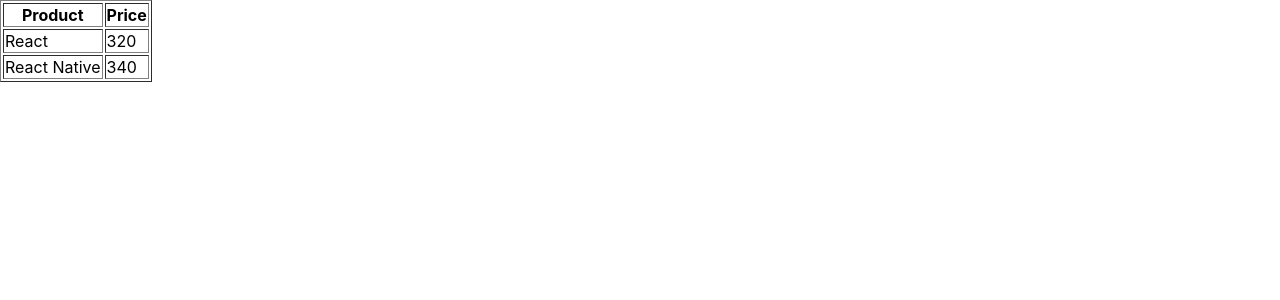
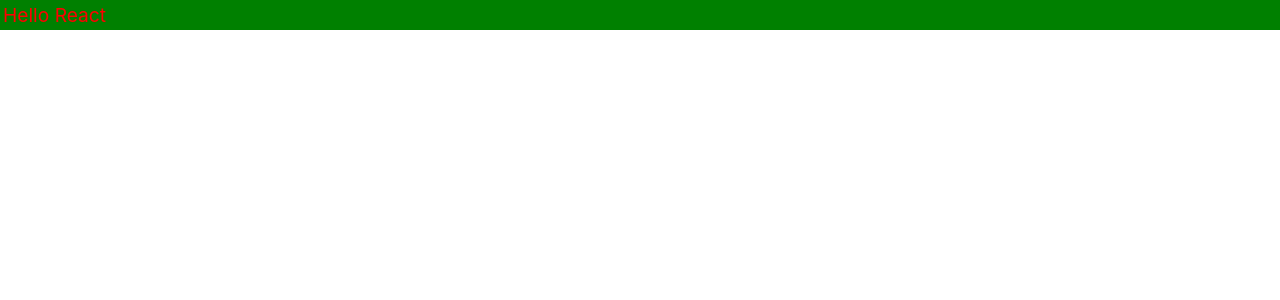
Before and after one commit to Kane028632/app1, a React (Create React App) app: page / in a window 1280 px wide. Shown: the top 300 px of the page. Built offline with nearby package versions, Linux system fonts and the light colour scheme.

Commit message:
Update App.js add css

```diff
--- a/src/App.js
+++ b/src/App.js
@@ -2,20 +2,15 @@
 import './App.css';
 
 function App() {
-  return (
+  const divStyle = {
+    color: 'red',
+    backgroundColor: 'green',
+    fontSize: 'larger',
+    padding: '3px',
+  }
+  return <div style={divStyle}>Hello React</div>
 
-  <table border="1">
 
-  <th>Product</th>   <th>Price</th>
-  <tr><td>React</td> <td>320</td>
-  </tr>
-
-  <tr><td>React Native</td> <td>340</td>
-  </tr>
-
-  </table>
-
-  );
 }
 
 export default App;
```
